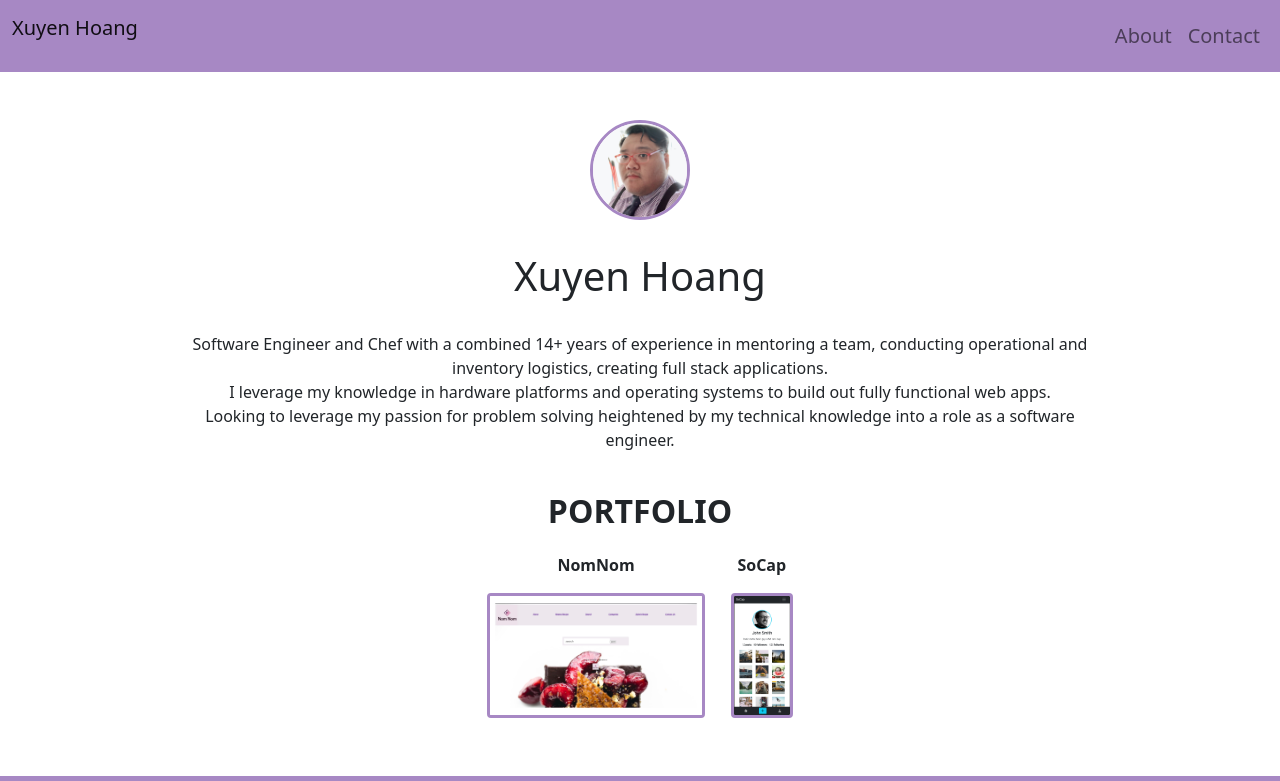
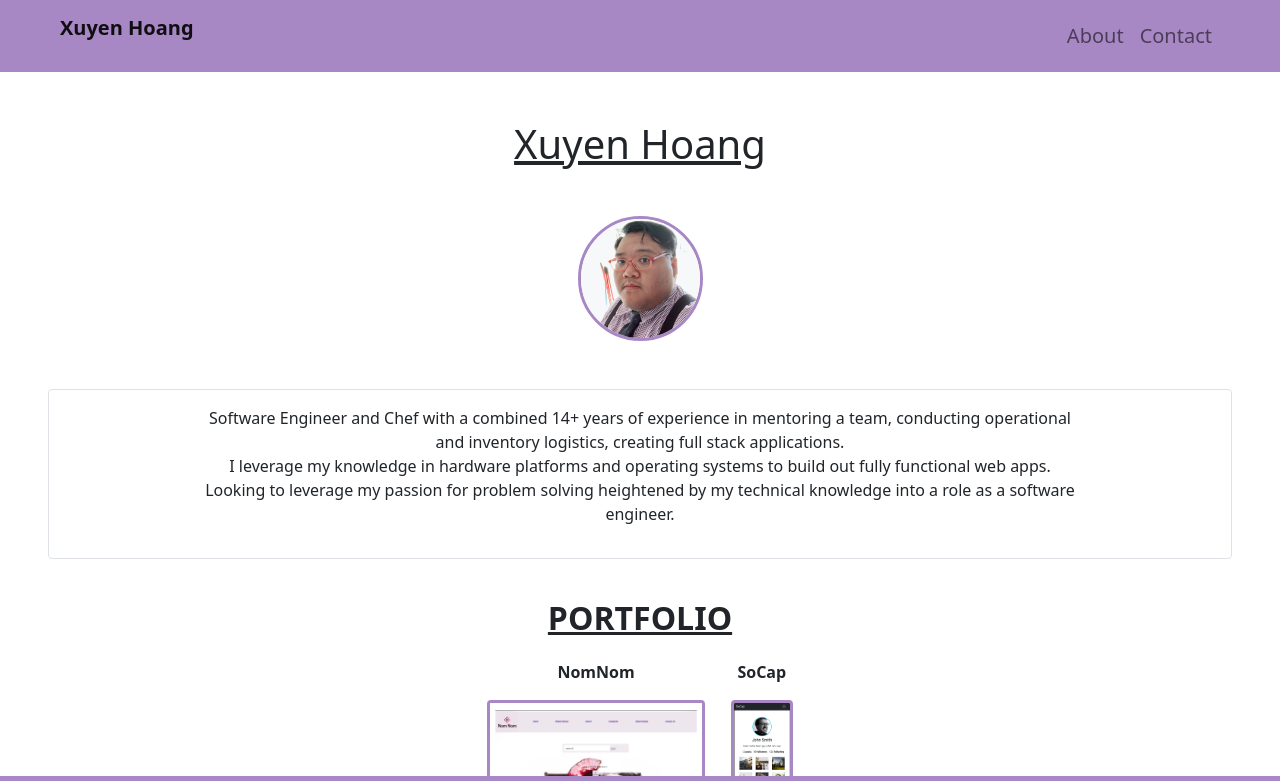
Before and after one commit to xhoang21/xuyenportfolio, a React (Create React App) app: page /About in a window 1280 px wide. Shown: the top 781 px of the page. Built offline with nearby package versions, Linux system fonts and the light colour scheme.

Commit message:
final changes

```diff
--- a/src/App.js
+++ b/src/App.js
@@ -12,13 +12,15 @@ function App() {
   return (
     <div className="App">
       <Navbar expand="lg" sticky="top" className="mb-5" id="navbar">
-        <Container fluid>
+        <Container fluid className="mx-5">
           <Navbar.Brand className="navbar-logo " href="/">
-            <p className="font-weight-bold">Xuyen Hoang</p>
+            <p className="font-weight-bold">
+              <strong>Xuyen Hoang</strong>
+            </p>
           </Navbar.Brand>
           <Navbar.Toggle aria-controls="basic-navbar-nav" />
           <Navbar.Collapse id="basic-navbar-nav">
-            <Nav className="ms-auto" id="aboutcontact">
+            <Nav className="ms-auto m" id="aboutcontact">
               <Nav.Link href="/About">About</Nav.Link>
               <Nav.Link href="/Contact">Contact</Nav.Link>
             </Nav>
@@ -27,13 +29,15 @@ function App() {
       </Navbar>
 
       <main>
+        <h1 className="m-3 mb-5">
+          <u>Xuyen Hoang</u>
+        </h1>
         <img
           src={ProfilePic}
           alt="ProfilePic"
-          className="rounded-circle  justify-content-center mb-3"
+          className="rounded-circle  justify-content-center mb-5"
           id="profpic"
         />
-        <h1 className="m-3 ">Xuyen Hoang</h1>
         <div>
           <Route path="/" />
           <Route path="/About" component={About} />
@@ -41,7 +45,9 @@ function App() {
         </div>
         <br />
 
-        <h2 className="fw-bolder mb-2">PORTFOLIO</h2>
+        <h2 className="fw-bolder mb-2 mt-3">
+          <u>PORTFOLIO</u>
+        </h2>
         <div className="mt-3">
           <Button
             target="_blank"
--- a/src/App.scss
+++ b/src/App.scss
@@ -3,7 +3,12 @@
 }
 
 #profpic {
-  height: 100px;
+  height: 125px;
+  border-style: solid;
+  border-width: 3px;
+  border-color: rgb(167, 136, 196);
+}
+#about {
   border-style: solid;
   border-width: 3px;
   border-color: rgb(167, 136, 196);
--- a/src/components/About.jsx
+++ b/src/components/About.jsx
@@ -1,9 +1,10 @@
 import React from 'react'
+import '../App.scss'
 
 function About(props) {
   return (
-    <div className="card-body px-5 mx-5">
-      <p className="card-text  px-5 mx-5">
+    <div id="about" className="card-body px-5 mx-5 border rounded">
+      <p className="card-text  px-5 mx-5 mb-3">
         Software Engineer and Chef with a combined 14+ years of experience in
         mentoring a team, conducting operational and inventory logistics,
         creating full stack applications. <br />
--- a/src/components/Contact.jsx
+++ b/src/components/Contact.jsx
@@ -3,7 +3,7 @@ import { Button } from 'react-bootstrap'
 
 function Contact(props) {
   return (
-    <div>
+    <div className="px-5 mx-5 border rounded">
       <h2>Lets get in touch!</h2>
       <p>
         Please don't hesitate to reach out to me. Currently seeking for new
@@ -14,7 +14,11 @@ function Contact(props) {
         href="https://docs.google.com/document/d/1Lt034c10GZbee5C5HP4-xRcgYfENJovQi18C4fC_Cxc/edit?usp=sharing"
         variant="outline-*"
       >
-        click here for my Resume
+        <strong>
+          <em>
+            <u>click here for my Resume</u>
+          </em>
+        </strong>
       </Button>
     </div>
   )
```
